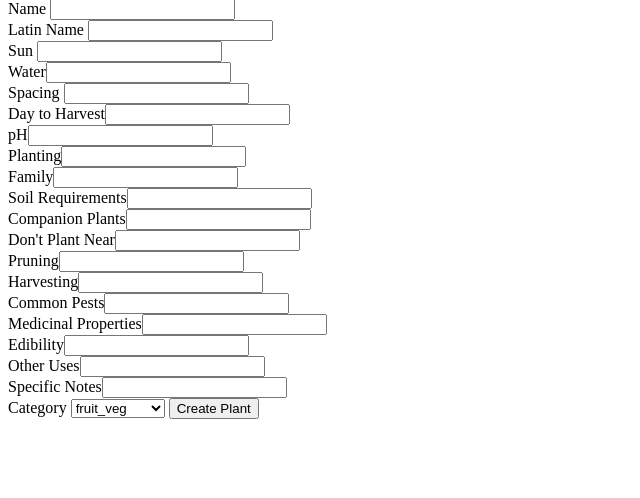
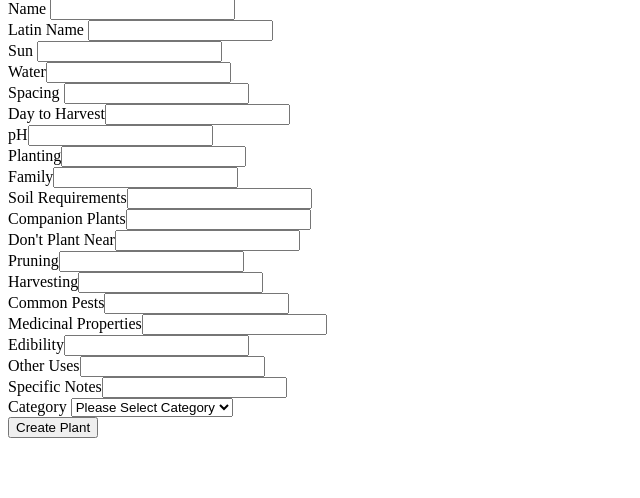
Before and after one commit to jlstern3/benjis_website, a Django app: template portfolio/templates/new_plant.html in a window 1280 px wide. Shown: the part 81-579 px from the top of the page, without its empty margins (0-640 px from the left). Run offline with Django 3.2, Linux system fonts and the light colour scheme; the template is opened without the code that fills it, so the values that code supplies are empty.

Commit message:
Altered plant category dropdown menu options

```diff
--- a/portfolio/templates/new_plant.html
+++ b/portfolio/templates/new_plant.html
@@ -76,17 +76,16 @@
         <div class="form-group row">
             <label>Specific Notes<input type=text name='specific_notes' id="specific_notes_input"></label>
         </div>
-        <div class="form-group row dropdown" style="display:inline-block; position:relative">
+        <div class="form-group row">
             <label>Category</label>
             <select name='category' id="category_input">
-                <option value="fruit_veg">fruit_veg</option>
-                <option value="herbs">herbs</option>
-                <option value="landscaping">landscaping</option>
-                <option value="houseplants">houseplants</option>
+                <option>Please Select Category</option>
+                <option value="fruit_veg">Fruit/Veg</option>
+                <option value="herbs">Herbs</option>
+                <option value="houseplants">Houseplants</option>
+                <option value="landscaping">Landscaping</option>
             </select>
         </div>
-
-
         <button class="btn btn-primary btn-md" id="create_plant" type="submit" value="Create Plant">Create
             Plant</button>
     </form>
```
